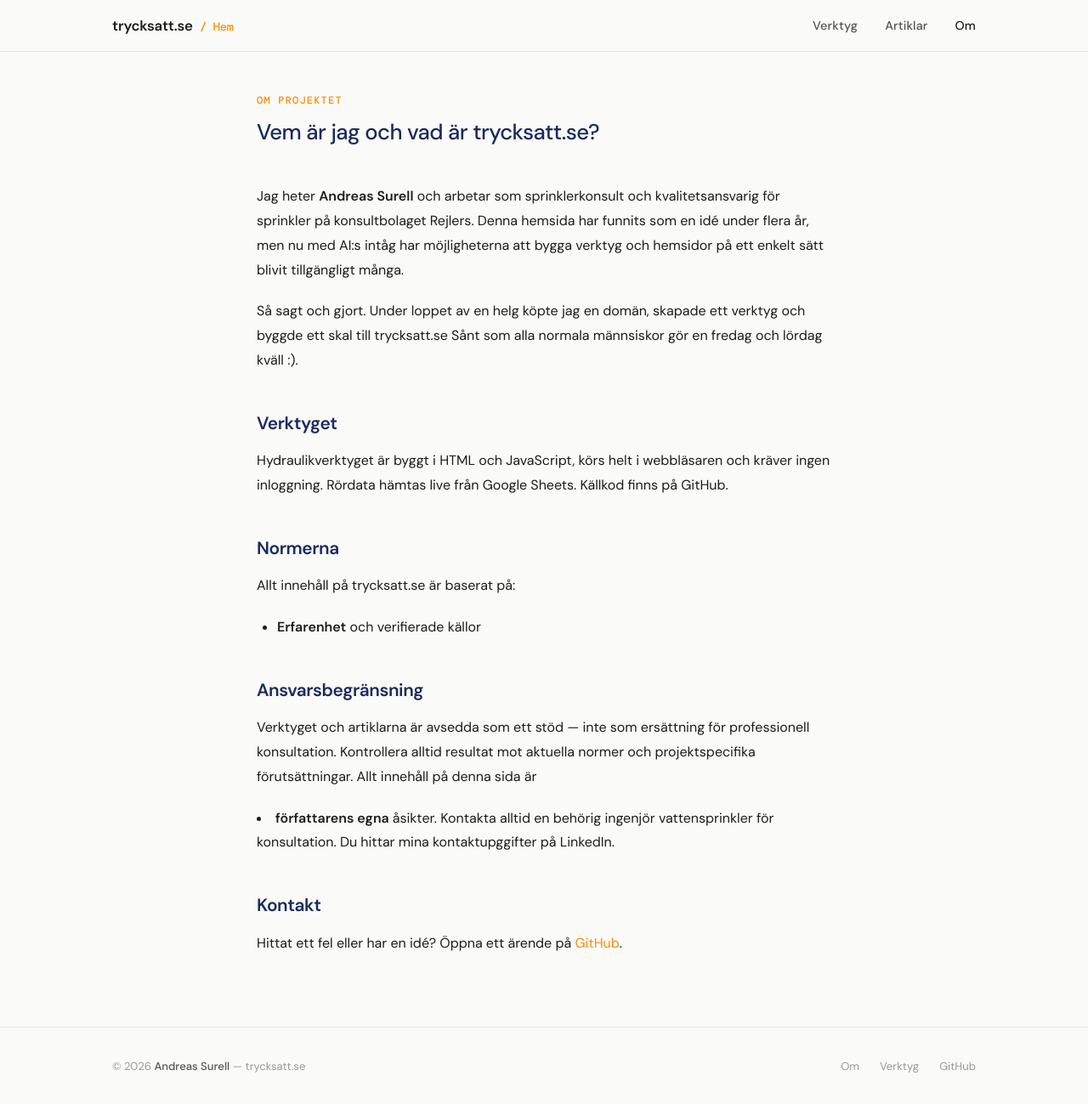
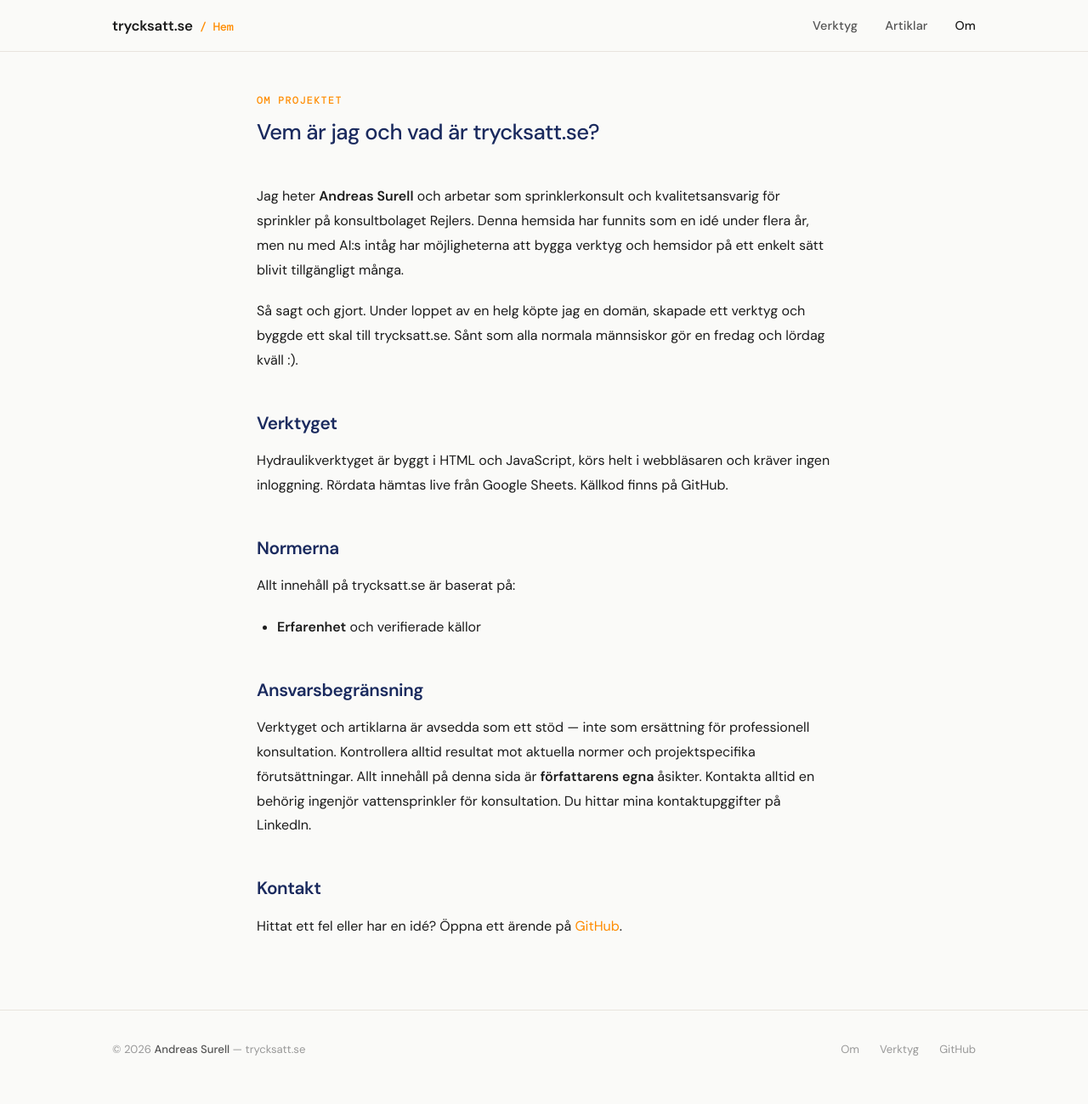
Before and after one commit to SurealSwede/trycksatt.se, a Jekyll site: the page built from om/index.html, in a window 1280 px wide and 1299 px high. Shown: the whole window at 85% size. Built offline with Jekyll 4.4.1, drawn with Linux system fonts in a browser that asks for light colours.

```diff
--- a/om/index.html
+++ b/om/index.html
@@ -15,9 +15,10 @@ description: "Andreas Surell — sprinklerkonsult och skaparen av trycksatt.se."
         Denna hemsida har funnits som en idé under flera år, men nu med AI:s intåg har möjligheterna att bygga verktyg och hemsidor på ett enkelt sätt blivit tillgängligt många.
       </p>
       <p>
-        Så sagt och gjort. Under loppet av en helg köpte jag en domän, skapade ett verktyg och byggde ett skal till trycksatt.se
+        Så sagt och gjort. Under loppet av en helg köpte jag en domän, skapade ett verktyg och byggde ett skal till trycksatt.se.
         Sånt som alla normala männsiskor gör en fredag och lördag kväll :).
       </p>
+
 
       <h2>Verktyget</h2>
       <p>
@@ -38,7 +39,7 @@ description: "Andreas Surell — sprinklerkonsult och skaparen av trycksatt.se."
         Verktyget och artiklarna är avsedda som ett stöd — inte som ersättning för
         professionell konsultation. Kontrollera alltid resultat mot aktuella normer och
         projektspecifika förutsättningar.
-        Allt innehåll på denna sida är  <li><strong>författarens egna </strong> åsikter.
+        Allt innehåll på denna sida är <strong>författarens egna </strong> åsikter.
         Kontakta alltid en behörig ingenjör vattensprinkler för konsultation.
         Du hittar mina kontaktupggifter på LinkedIn.
       </p>
```
